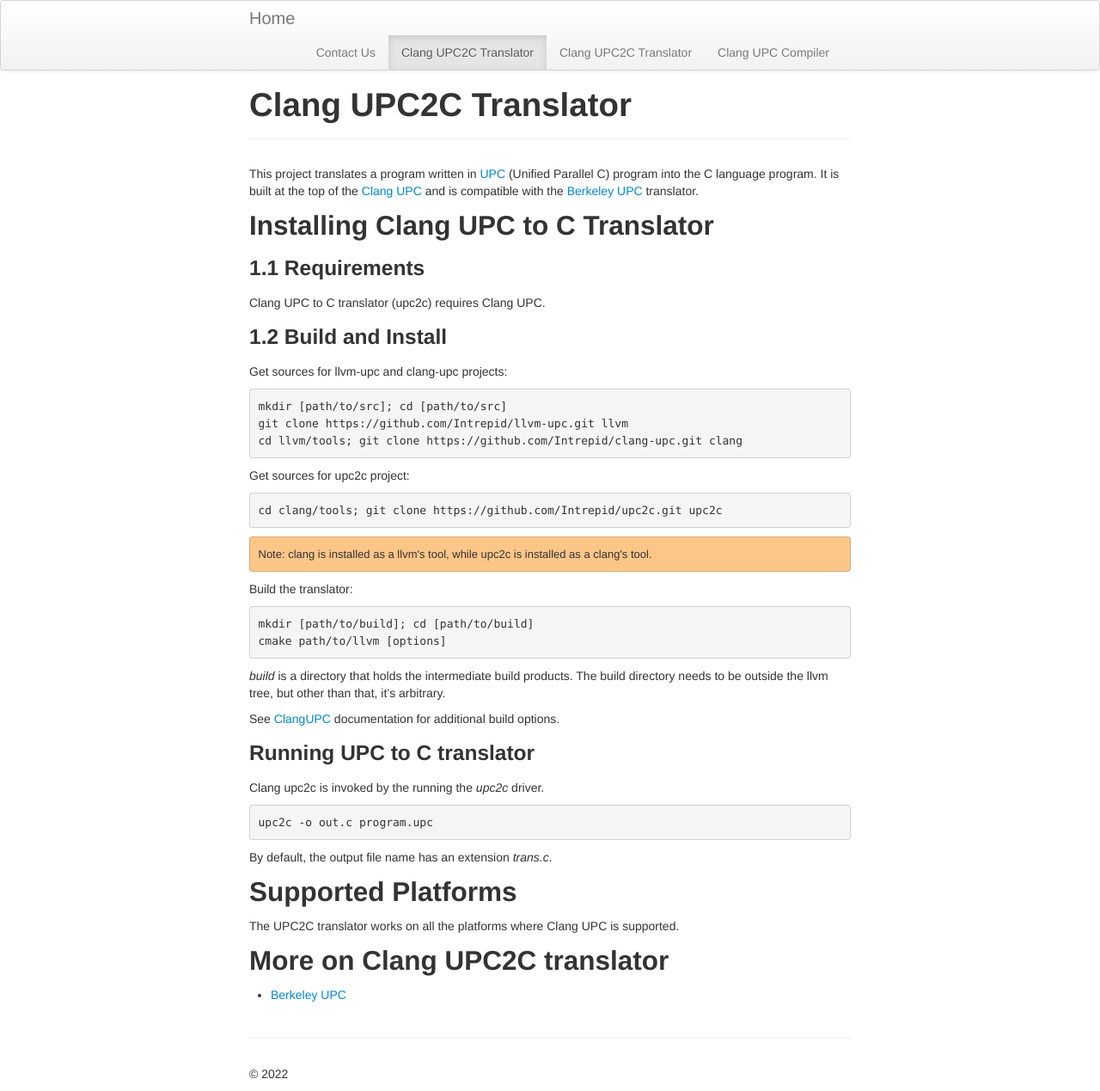
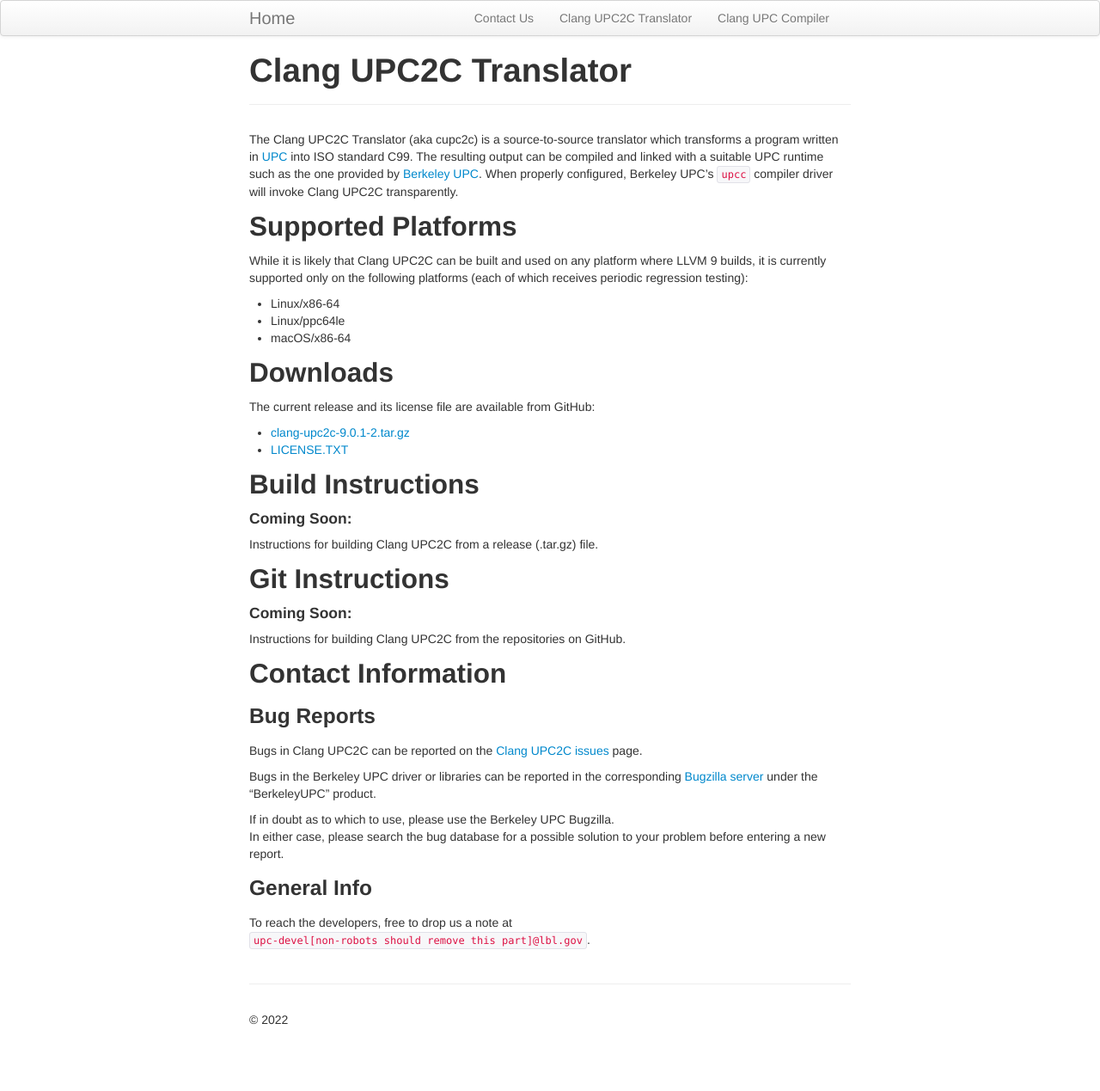
Before and after one commit to clangupc/clangupc.github.io, a Jekyll site: the page built from clang-upc2c_/index.md, in a window 1280 px wide. Shown: the whole page at 86% size. Built offline with Jekyll 4.4.1, drawn with Linux system fonts in a browser that asks for light colours; after the commit the page ends 1206 px from its top, so only the background shows below that.

Commit message:
initial bits of revised clang-upc2c page

```diff
--- a/clang-upc2c_/index.md
+++ b/clang-upc2c_/index.md
@@ -1,69 +1,60 @@
 ---
 layout: page
 title: Clang UPC2C Translator
-group: navigation
+group: none
 tagline:
 ---
 {% include JB/setup %}
 
-This project translates a program written in [UPC](http://upc-lang.org)
-(Unified Parallel C) program into the C language program.  It is built at the
-top of the [Clang UPC](https://github.com/Intrepid/clang-upc/wiki) and is
-compatible with the [Berkeley UPC](http://upc.lbl.gov) translator.
-
-## Installing Clang UPC to C Translator
-
-### 1.1 Requirements
-
-Clang UPC to C translator (upc2c) requires Clang UPC.
-
-### 1.2 Build and Install
-
-Get sources for llvm-upc and clang-upc projects:
-
-<pre>
-mkdir [path/to/src]; cd [path/to/src]
-git clone https://github.com/Intrepid/llvm-upc.git llvm
-cd llvm/tools; git clone https://github.com/Intrepid/clang-upc.git clang
-</pre>
-
-Get sources for upc2c project:
-
-<pre>
-cd clang/tools; git clone https://github.com/Intrepid/upc2c.git upc2c
-</pre>
-
-<p class="note">Note: clang is installed as a llvm's tool, while upc2c is installed as a
-clang's tool.</p>
-
-Build the translator:
-
-<pre>
-mkdir [path/to/build]; cd [path/to/build]
-cmake path/to/llvm [options]
-</pre>
-
-_build_ is a directory that holds the intermediate build products. The
-build directory needs to be outside the llvm tree, but other than that, it’s
-arbitrary.
-
-See [ClangUPC](https://github.com/Intrepid/clang-upc/wiki) documentation
-for additional build options.
-
-### Running UPC to C translator
-
-Clang upc2c is invoked by the running the _upc2c_ driver.
-
-<pre>
-upc2c -o out.c program.upc
-</pre>
-
-By default, the output file name has an extension _trans.c_.
+The Clang UPC2C Translator (aka cupc2c) is a source-to-source translator which
+transforms a program written in [UPC](http://upc-lang.org) into ISO standard
+C99.  The resulting output can be compiled and linked with a suitable UPC
+runtime such as the one provided by [Berkeley UPC](https://upc.lbl.gov).  When
+properly configured, Berkeley UPC's `upcc` compiler driver will invoke
+Clang UPC2C transparently.
 
 ## Supported Platforms
 
-The UPC2C translator works on all the platforms where Clang UPC is supported.
+While it is likely that Clang UPC2C can be built and used on any platform where
+LLVM 9 builds, it is currently supported only on the following platforms (each
+of which receives periodic regression testing):
 
-## More on Clang UPC2C translator
++ Linux/x86-64
++ Linux/ppc64le
++ macOS/x86-64
 
-* [Berkeley UPC](http://upc.lbl.gov)
+## Downloads
+
+The current release and its license file are available from GitHub:
+
++ [clang-upc2c-9.0.1-2.tar.gz](https://github.com/clangupc/upc2c/releases/download/clang-upc2c-9.0.1-2/clang-upc2c-9.0.1-2.tar.gz)
++ [LICENSE.TXT](https://raw.githubusercontent.com/clangupc/upc2c/clang-upc2c-9.0.1-2/LICENSE.TXT)
+
+## Build Instructions
+
+#### Coming Soon:
+Instructions for building Clang UPC2C from a release (.tar.gz) file.
+
+## Git Instructions
+
+#### Coming Soon:
+Instructions for building Clang UPC2C from the repositories on GitHub.
+
+## Contact Information
+
+### Bug Reports
+
+Bugs in Clang UPC2C can be reported on the
+[Clang UPC2C issues](https://github.com/clangupc/upc2c/issues) page.
+
+Bugs in the Berkeley UPC driver or libraries can be reported in the corresponding
+[Bugzilla server](https://upc-bugs.lbl.gov) under the "BerkeleyUPC" product.
+
+If in doubt as to which to use, please use the Berkeley UPC Bugzilla.
+In either case, please search the bug database for a possible solution
+to your problem before entering a new report.
+
+### General Info
+
+To reach the developers, free to drop us a note at
+`upc-devel[non-robots should remove this part]@lbl.gov`.
```
